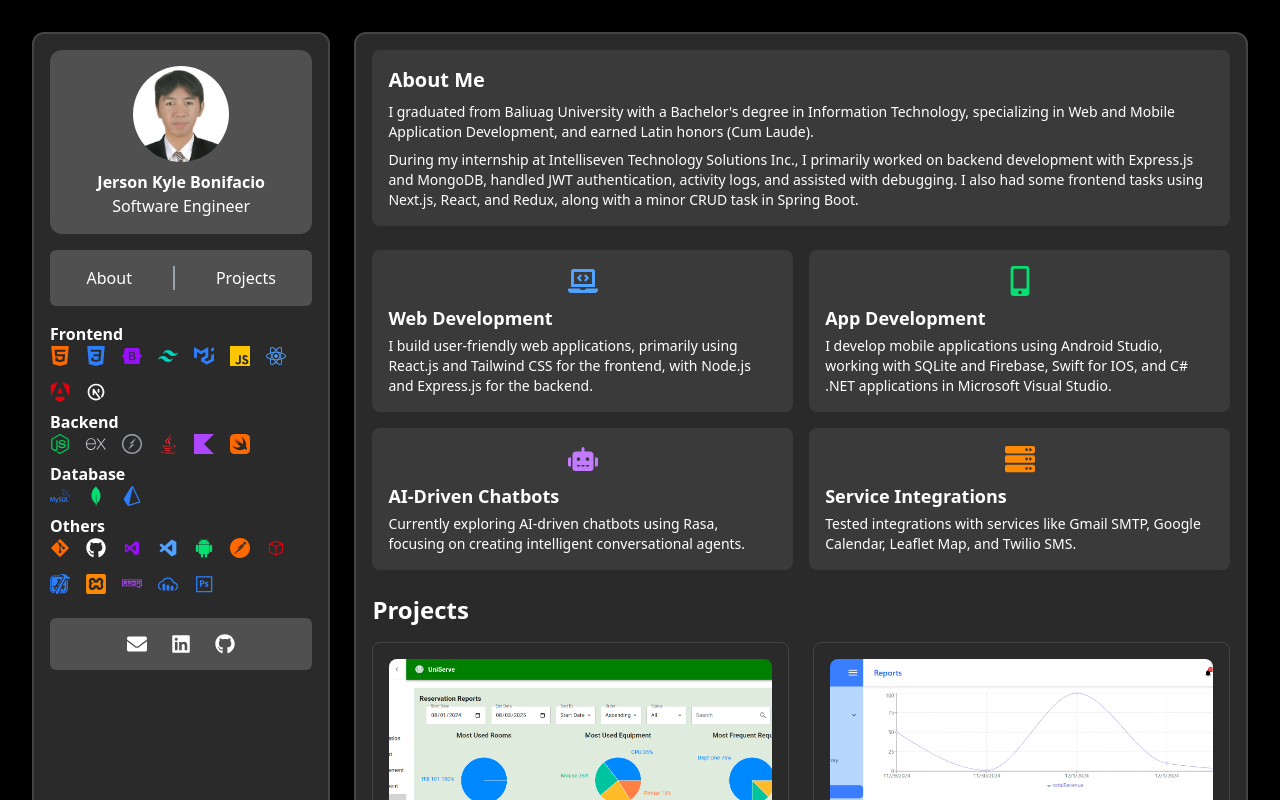
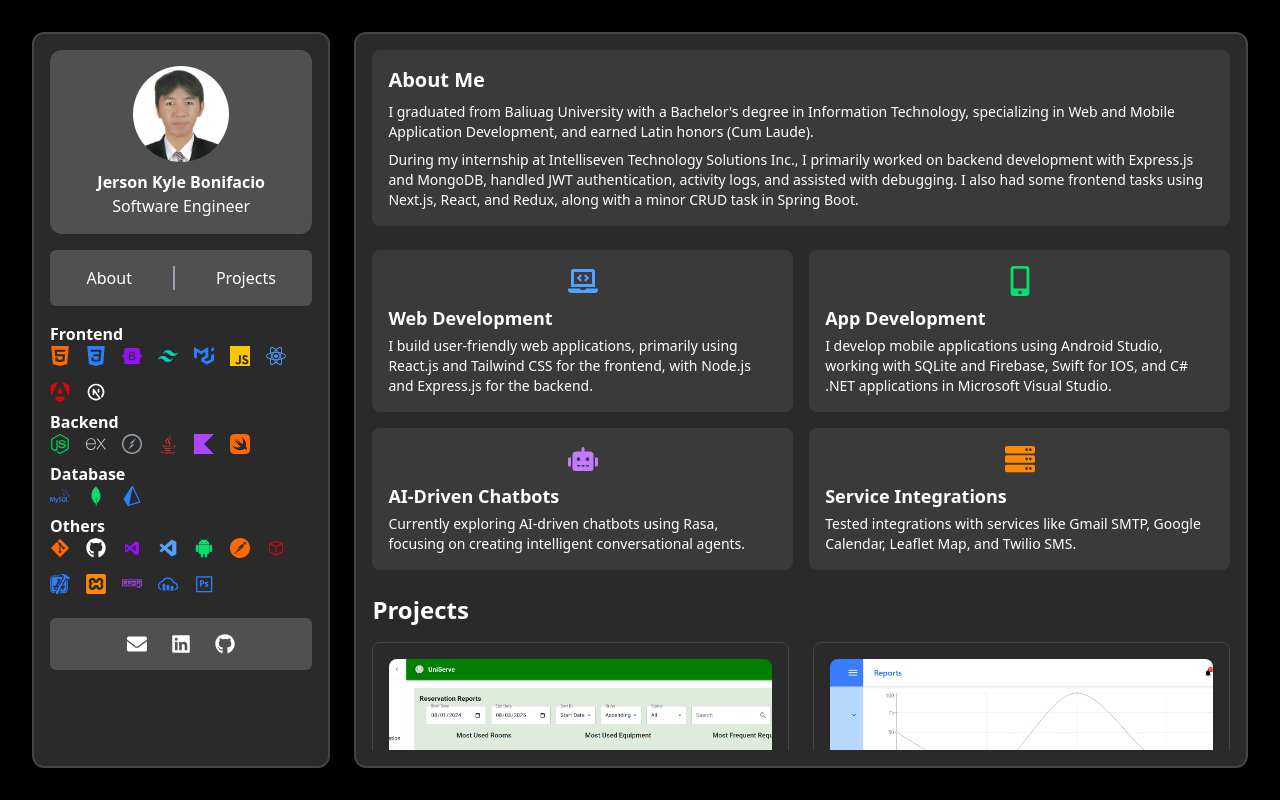
Before and after one commit to JisuKayl/JisuKayl-Personal-Portfolio, a React (Vite) app: page / in a window 1280 px wide. Shown: the top 800 px of the page. Built offline with nearby package versions, Linux system fonts and the light colour scheme.

Commit message:
fix: remove scroll for profile section

```diff
--- a/src/components/Navbar.jsx
+++ /dev/null
@@ -1,7 +0,0 @@
-import React from "react";
-
-const Navbar = () => {
-  return <div>Navbar</div>;
-};
-
-export default Navbar;
--- a/src/pages/Home.jsx
+++ b/src/pages/Home.jsx
@@ -4,14 +4,12 @@ import ContentSection from "../components/ContentSection";
 
 const Home = () => {
   return (
-    <div>
-      <div className="min-h-screen bg-black flex gap-6 p-8 ">
-        <div className="w-1/4 p-4  rounded-xl bg-[#2a2a2a] border-[#444444] border-2">
-          <ProfileSection />
-        </div>
-        <div className="w-3/4 p-4 rounded-xl bg-[#2a2a2a] border-[#444444] border-2">
-          <ContentSection />
-        </div>
+    <div className="h-screen bg-black flex gap-6 p-8 overflow-hidden">
+      <div className="w-1/4 h-full p-4 rounded-xl bg-[#2a2a2a] border-[#444444] border-2">
+        <ProfileSection />
+      </div>
+      <div className="w-3/4 h-full overflow-y-auto p-4 rounded-xl bg-[#2a2a2a] border-[#444444] border-2">
+        <ContentSection />
       </div>
     </div>
   );
```
